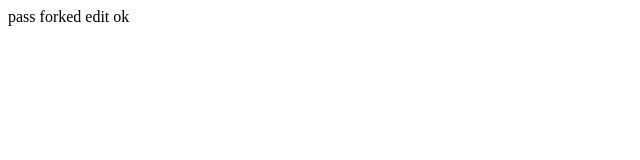
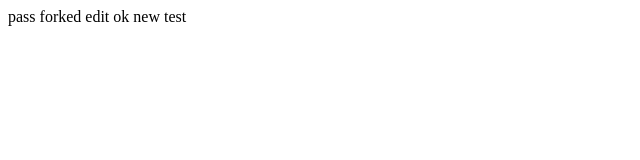
Before and after one commit to TilahunFeyissa/git-practice, a plain HTML site: page index.html in a window 1280 px wide. Shown: the full height of the page, 0-640 px from the left. Drawn offline with Linux system fonts and the light colour scheme.

Commit message:
new comm

```diff
--- a/index.html
+++ b/index.html
@@ -7,6 +7,6 @@
     <title>Document</title>
 </head>
 <body>
-    pass forked edit ok
+    pass forked edit ok new test
 </body>
 </html>
```
